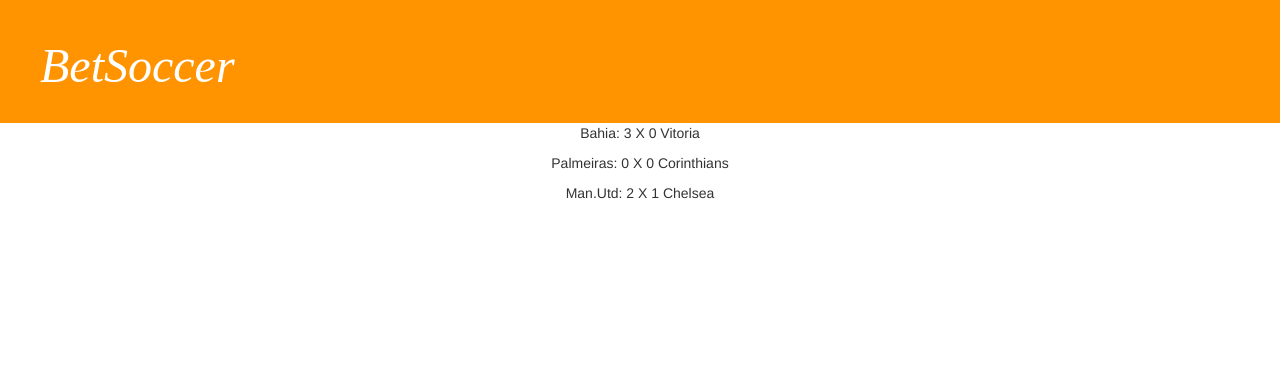
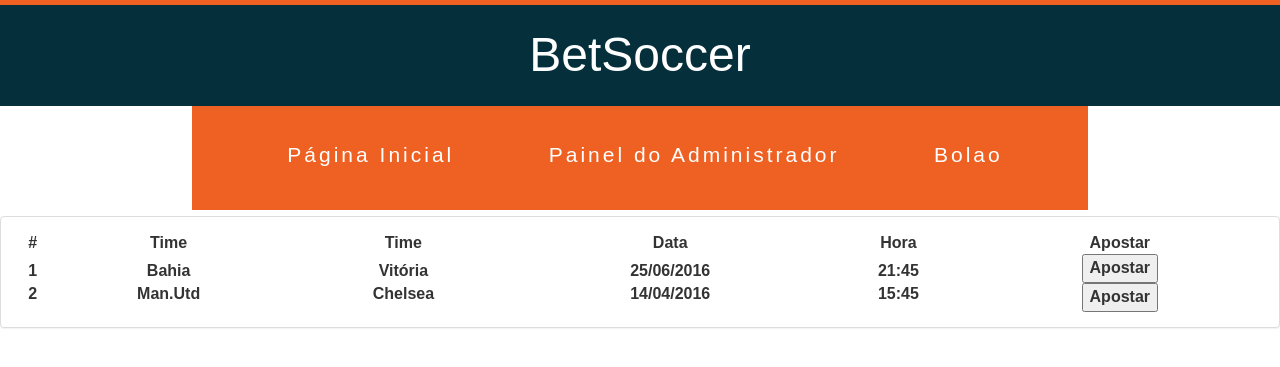
Before and after one commit to rafabispo93/TrabalhoP.Web, a Django app: page /bolao/jogos.html in a window 1280 px wide. Shown: the top 367 px of the page. Run offline with Django 3.2, Linux system fonts and the light colour scheme; data comes from the database, SQL or seed files in the repository; lists and menus that the app fills with data are empty; some libraries are stand-ins or nearby versions.

Commit message:
Templates prontos

```diff
--- a/BetSoccer/bolao/admin.py
+++ b/BetSoccer/bolao/admin.py
@@ -1,6 +1,7 @@
 from django.contrib import admin
-from .models import User,Match
+from .models import User,MatchRegistration,MatchResult
 # Register your models here.
 
 admin.site.register(User)
-admin.site.register(Match)
+admin.site.register(MatchResult)
+admin.site.register(MatchRegistration)
--- a/BetSoccer/bolao/models.py
+++ b/BetSoccer/bolao/models.py
@@ -3,7 +3,8 @@ from django.db import models
 from django.core.validators import MaxValueValidator, MinValueValidator
 
 class User(models.Model):
-    login = models.CharField(max_length=50,primary_key=True)
+    id = models.AutoField(primary_key=True,default=None)
+    login = models.CharField(max_length=50,unique=True)
     name = models.CharField(max_length=200)
     password = models.CharField(max_length=15,default=123456)
     adm = models.BooleanField(default=False)
@@ -12,21 +13,31 @@ class User(models.Model):
     def __str__(self):
         return "Nome: {}, Crédito: {} ".format(self.name,self.credits)
 
-class Match(models.Model):
+
+class MatchRegistration(models.Model):
     id = models.AutoField(primary_key=True)
     homeTeam = models.CharField(max_length=30)
     visitorTeam = models.CharField(max_length=30)
-    homeScore = models.IntegerField(blank=True,default=0)
-    visitorScore = models.IntegerField(blank=True,default=0)
+    date = models.CharField(max_length=10)
+    hora = models.CharField(max_length=6)
 
     def __str__(self):
-        return "Time1: {} {} X {} Time2: {} ".format(self.homeTeam,self.homeScore,self.visitorScore,self.visitorTeam)
+        return "Time1: {} X Time2: {}, data: {},hora: {}".format(self.homeTeam,self.visitorTeam,self.date,self.hora)
+
+
+class MatchResult(models.Model):
+    game = models.ForeignKey(MatchRegistration,default=None)
+    homeScore = models.IntegerField(blank=False,default=0)
+    visitorScore = models.IntegerField(blank=False,default=0)
+
+    def __str__(self):
+        return "Time1: {} X {} :Time2 ".format(self.homeScore,self.visitorScore)
 
 class Bet(models.Model):
     id = models.AutoField(primary_key=True)
-    game = models.ForeignKey(Match,on_delete = models.CASCADE)
+    _game = models.ForeignKey(MatchRegistration,on_delete = models.CASCADE,default=None)
     userBets = models.ManyToManyField(User)
-    amountBets = models.FloatField()
+    amountofBets = models.FloatField(default=0)
 
     def __str__(self):
-        return "Jogo: {}, Valor Acumuado: {} ".format(self.game,self.amountBets)
+        return "Jogo: {}, Valor Acumulado: {} ".format(self.game,self.amountBets)
--- a/BetSoccer/bolao/static/css/bolao.css
+++ b/BetSoccer/bolao/static/css/bolao.css
@@ -11,6 +11,11 @@
     font-family: "Times New Roman", Times, serif;
     font-style: italic;
 
+}
+
+.site{
+    position: relative;
+    top: 110px;
 }
 
 #top-web{
@@ -38,6 +43,7 @@
     z-index: 0;
     text-align:center;
 }
+
 
 .form-signin
 {
--- a/BetSoccer/bolao/templates/bolao/jogos.html
+++ b/BetSoccer/bolao/templates/bolao/jogos.html
@@ -4,22 +4,125 @@
 {% bootstrap_styles theme='default' type='min.css' %}
 {% bootstrap_styles theme='cosmo' type='css' %}
 {% bootstrap_styles theme='united' type='less' %}
-<html lang="en">
+
 <head>
-    <link rel="stylesheet" href="//maxcdn.bootstrapcdn.com/bootstrap/3.2.0/css/bootstrap.min.css">
+<title>BetSoccer</title>
+
+	<link rel="stylesheet" href="//maxcdn.bootstrapcdn.com/bootstrap/3.2.0/css/bootstrap.min.css">
     <link rel="stylesheet" href="//maxcdn.bootstrapcdn.com/bootstrap/3.2.0/css/bootstrap-theme.min.css">
     <link rel="stylesheet" href="{% static 'css/bolao.css' %}">
-    <meta charset="UTF-8">
-    <title>BetSoccer</title>
+	<link rel="stylesheet" href="{% static 'css/bootstrap.css' %}">
+	<link rel="stylesheet" href="{% static 'css/common.css' %}">
+	<link rel="stylesheet" href="{% static 'css/jquery.fancybox.css' %}">
+	<link rel="stylesheet" href="{% static 'css/style.css' %}">
+	<script src="js/jquery-1.11.0.min.js"></script>
+
+<!---- start-smoth-scrolling---->
+
+<!---- start-smoth-scrolling---->
 </head>
-<body>
-<div class="header">
-    <h1><a href="/">BetSoccer</a></h1>
-</div>
-{% for match in match %}
-    <div class="jogos">
-        <p id="jogo">{{match.homeTeam}}: {{match.homeScore}} X {{match.visitorScore}} {{match.visitorTeam}}</p>
+
+	<div class="head" id="home">
+		<div class="container">
+			<div class="logo">
+				BetSoccer
+			</div>
+
+			<div class="header">
+				<div class="menu">
+
+					<ul class="nav" id="nav">
+						<li><a href="index.html/">Página Inicial</a></li>
+						<li><a href="admin/">Painel do Administrador </a></li>
+						<li><a href="bolao/jogos.html">Bolao</a></li>
+
+					</ul>
+
+		<!----//End-top-nav-script---->
+				</div>
+				<div class="clearfix"> </div>
+			</div>
+		</div>
+	</div>
+    <div class="site">
+   {% load staticfiles %}
+
+
+<!-- Glucose Data Table -->
+
+  <div class="panel panel-default">
+    <div class="panel-body">
+      <table id="glucose-table" class="display responsive" width="100%">
+        <thead>
+          <tr>
+            <th class="all"><center>#</center></th>
+            <th class="all"><center>Time</center></th>
+            <th class="min-tablet"><center>Time</center></th>
+            <th class="min-tablet"><center>Data</center></th>
+            <th class="min-desktop"><center>Hora</center></th>
+            <th class="min-desktop"><center>Apostar</center></th>
+            <th class="all"></th>
+          </tr>
+         <tr>
+
+            <th class="all">
+                <center>
+                    {% for match in matchRegistration %}
+                        <p id="Id">{{match.id}}</p>
+                    {% endfor %}
+                </center>
+            </th>
+
+
+            <th class="all">
+                <center>
+                    {% for match in matchRegistration %}
+                        <p id="time1">{{match.homeTeam}}</p>
+                    {% endfor %}
+                </center>
+            </th>
+             <th class="all">
+                <center>
+                    {% for match in matchRegistration %}
+                        <p id="time2">{{match.visitorTeam}}</p>
+                    {% endfor %}
+                </center>
+            </th>
+              <th class="all">
+                <center>
+                    {% for match in matchRegistration %}
+                        <p id="data">{{match.date}}</p>
+                    {% endfor %}
+                </center>
+            </th>
+             <th class="all">
+                <center>
+                    {% for match in matchRegistration %}
+                        <p id="hora">{{match.hora}}</p>
+                    {% endfor %}
+                </center>
+            </th>
+
+             <th class="all">
+                <center>
+                    {% for match in matchRegistration %}
+                       <button class="apostar" id="submitAposta" type="submit" >
+						Apostar
+                       </button>
+                    <br/>
+                    {% endfor %}
+                </center>
+            </th>
+
+
+          </tr>
+        </thead>
+      </table>
+  </div>
+
+<!-- End Glucose Data Table -->
+
     </div>
-{% endfor %}
+        </div>
 </body>
 </html>
--- a/BetSoccer/bolao/views.py
+++ b/BetSoccer/bolao/views.py
@@ -1,14 +1,15 @@
 from django.shortcuts import render
-from .models import Match,User
+from .models import MatchRegistration,MatchResult,User
 
 # Create your views here.
 
 def index(request):
-    match= Match.objects.all()
-    return render(request, 'bolao/index.html', {'match':match})
+    matchResult= MatchResult.objects.all()
+    matchRegistration= MatchRegistration.objects.all()
+    return render(request, 'bolao/index.html', {'matchResult':matchResult,'matchRegistration':matchRegistration})
 def bolao(request):
-    match= Match.objects.all()
-    return render(request, 'bolao/jogos.html', {'match':match})
+    matchRegistration= MatchRegistration.objects.all()
+    return render(request, 'bolao/jogos.html', {'matchRegistration':matchRegistration})
 def login(request):
     user = request.POST.get("username", "")
     password = request.POST.get("password", "")
```
Also changed, not shown: BetSoccer/bolao/templates/bolao/index.html (+4 -3 lines), BetSoccer/bolao/migrations/0008_auto_20160401_1541.py (added), BetSoccer/bolao/migrations/0009_bet_matchresult.py (added), BetSoccer/bolao/migrations/0010_auto_20160401_1557.py (added), BetSoccer/bolao/migrations/0011_auto_20160401_1601.py (added), BetSoccer/bolao/migrations/0012_auto_20160401_1634.py (added), BetSoccer/db.sqlite3.
